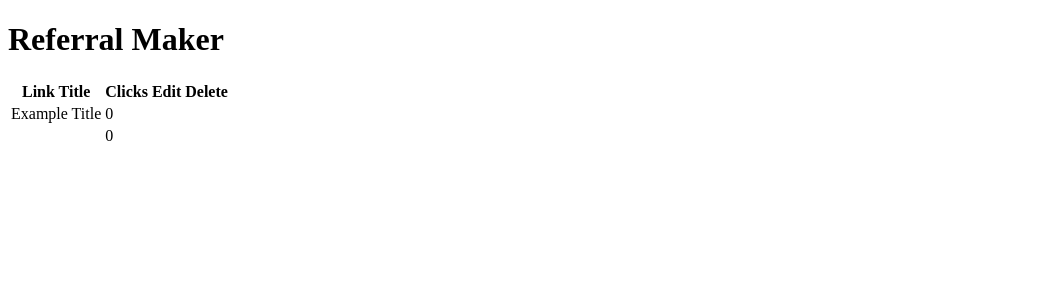
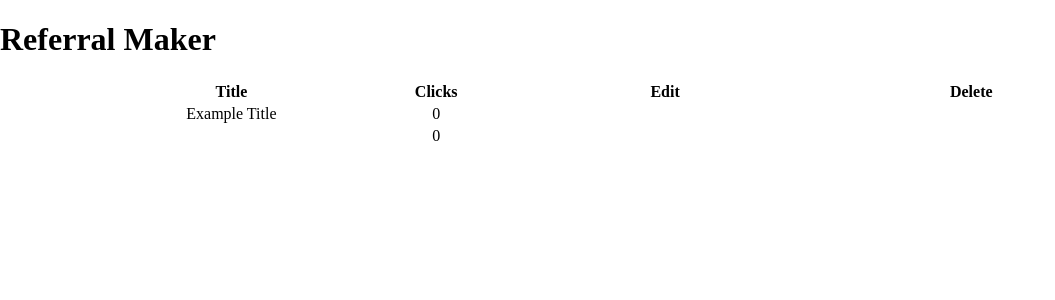
Before and after one commit to brandoshmando/referral-test, a Django app: page / in a window 1280 px wide. Shown: the top 300 px of the page, without its empty margins (0-1055 px from the left). Run offline with Django 3.2, Linux system fonts and the light colour scheme; data comes from the database, SQL or seed files in the repository.

Commit message:
VERY basic html layout for now

```diff
--- a/refer_sys/templates/refer_sys/root_page.html
+++ b/refer_sys/templates/refer_sys/root_page.html
@@ -7,12 +7,13 @@
   <title>TBL Referral Pro</title>
 </head>
 <body>
+  <div id="nav">
+    <h1>Referral Maker</h1>
+  </div>
   <div id="content-wrap">
-    <h1>Referral Maker</h1>
-    <div id="list-wrap">
     <table>
       <tr>
-          <th>Link Title</th>
+        <th>Title</th>
         <th>Clicks</th>
         <th>Edit</th>
         <th>Delete</th>
@@ -29,6 +30,5 @@
       {% endfor %}
     </table>
   </div>
-  </div>
 </body>
 </html>
--- a/static/css/refer_sys.css
+++ b/static/css/refer_sys.css
@@ -0,0 +1,19 @@
+html, body {
+  margin: 0;
+  padding: 0;
+}
+
+#content-wrap {
+  width: 80%;
+  margin: 0 auto;
+  text-align: center
+}
+
+table {
+  width: 100%;
+  margin: 0 auto;
+}
+
+td {
+  width: 20%;
+}
```
Lines whose indentation alone changed are shown as unchanged.
